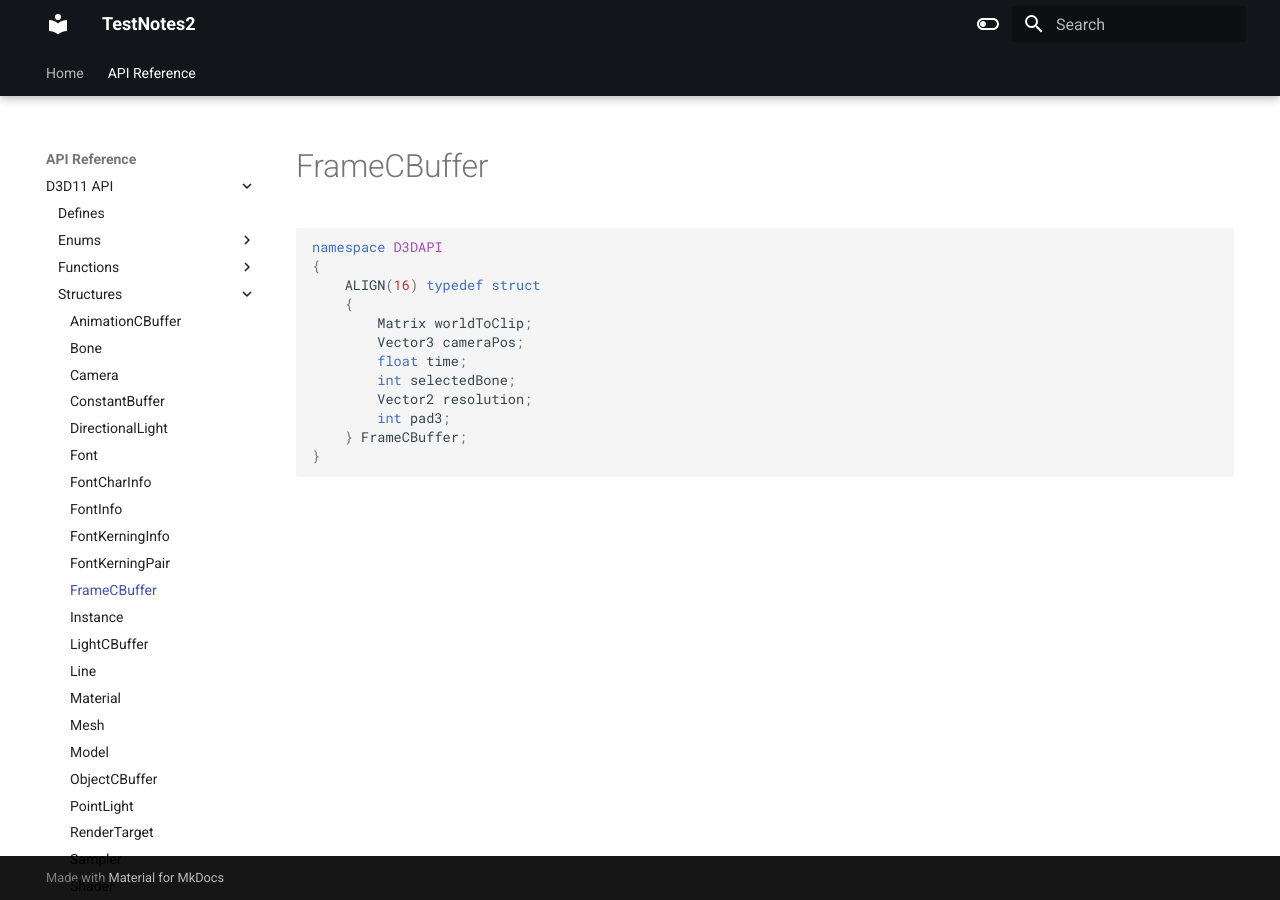
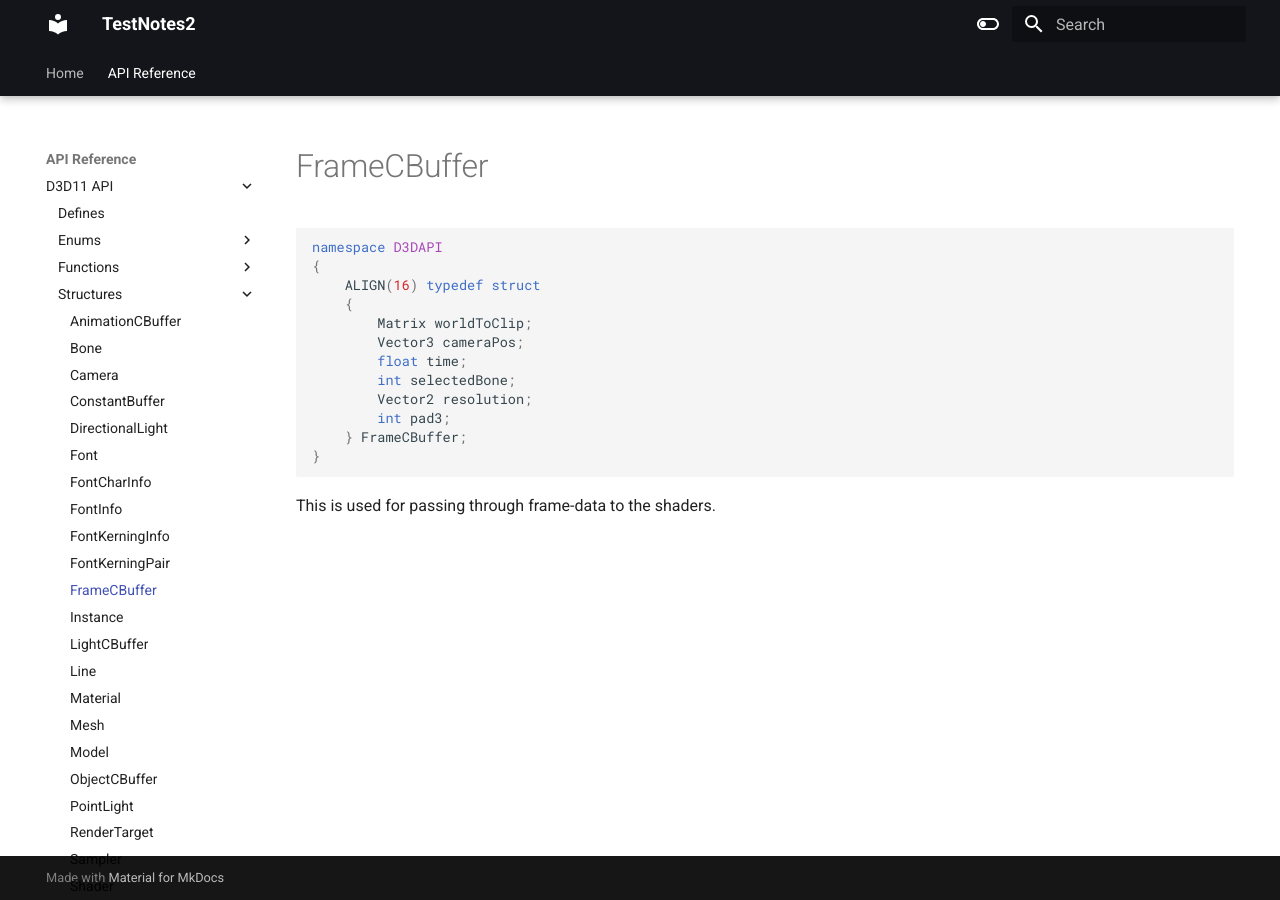
Before and after one commit to erichederstedt/TempEngineDocs, an MkDocs documentation site: the page built from docs/API Reference/D3D11 API/Structures/FrameCBuffer.md, in a window 1280 px wide. Built offline with MkDocs 1.6.1 and Material for MkDocs 9.7.7, drawn with Linux system fonts in a browser that asks for light colours.

Commit message:
PUSH NOTE : FrameCBuffer.md

````diff
--- a/docs/API Reference/D3D11 API/Structures/FrameCBuffer.md
+++ b/docs/API Reference/D3D11 API/Structures/FrameCBuffer.md
@@ -14,3 +14,5 @@ namespace D3DAPI
     } FrameCBuffer;
 }
 ```
+
+This is used for passing through frame-data to the shaders.
````
